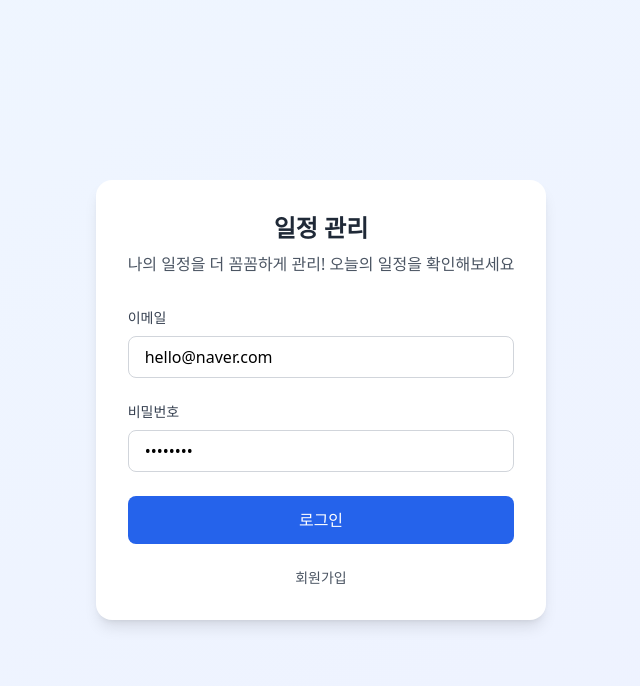
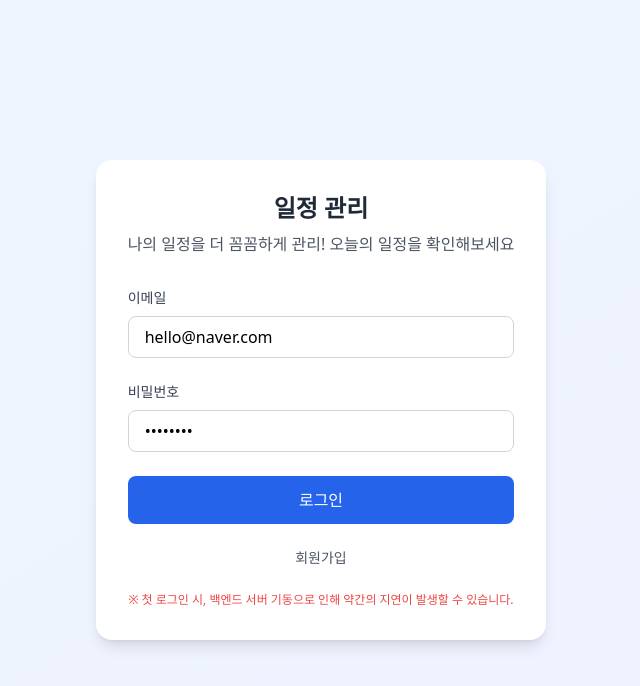
Before and after one commit to kimdonghyun-ui/my-todos-app, a Next.js app: page /login in a window 1280 px wide. Shown: the top 686 px of the page, without its empty margins (319-959 px from the left). Built offline with nearby package versions, Linux system fonts and the light colour scheme; no server answers.

Commit message:
docs: 로그인 지연 안내 문구 추가

```diff
--- a/src/components/LoginForm.tsx
+++ b/src/components/LoginForm.tsx
@@ -105,6 +105,12 @@ export default function LoginForm() {
                 회원가입
               </a>
             </div>
+
+            {/* ✅ Heroku 슬립 안내 문구 */}
+            <p className="text-center text-xs text-red-500 mt-2 font-medium">
+              ※ 첫 로그인 시, 백엔드 서버 기동으로 인해 약간의 지연이 발생할 수 있습니다.
+            </p>
+
           </form>
         </div>
       </div>
```
